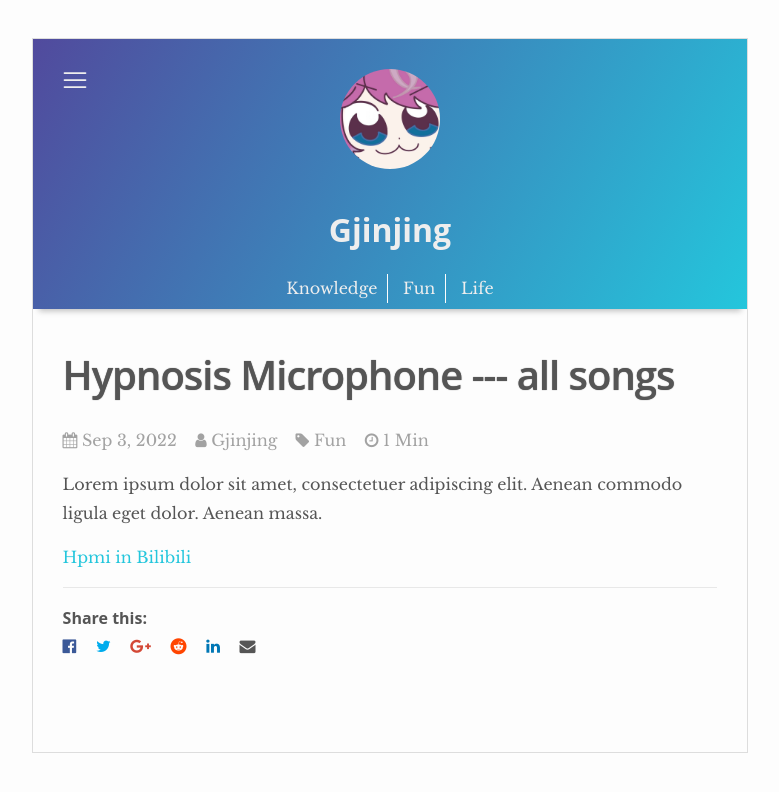
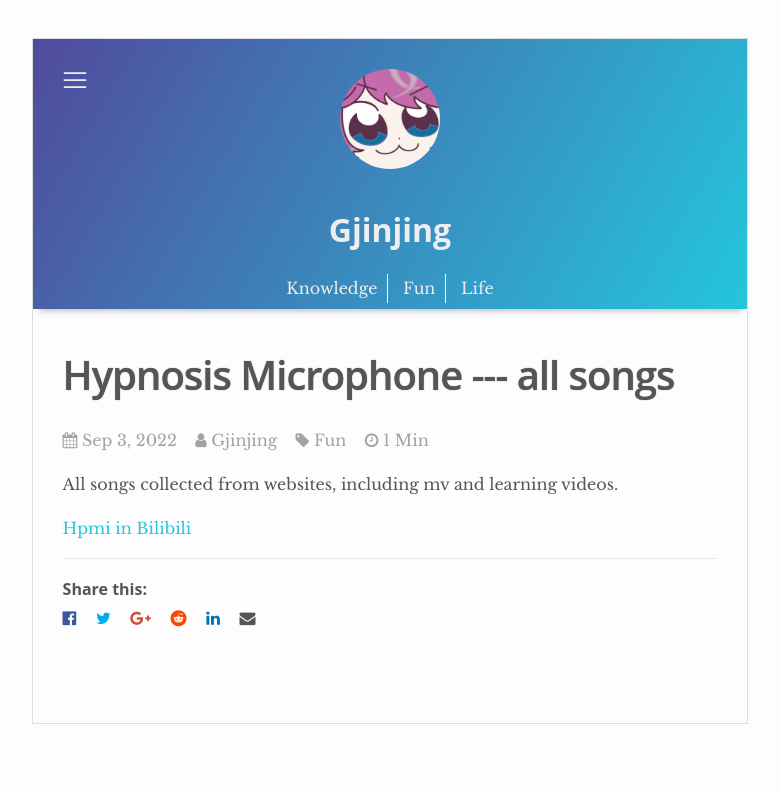
Before and after one commit to gjinjing/gjinjing.github.io, a Jekyll site: the page built from _posts/2016-09-16-fun-1.markdown, in a window 1280 px wide. Shown: the top 792 px of the page, without its empty margins (250-1029 px from the left). Built offline with Jekyll 4.4.1, drawn with Linux system fonts in a browser that asks for light colours; nearby versions of some CDN libraries.

Commit message:
Update 2016-09-16-fun-1.markdown

```diff
--- a/_posts/2016-09-16-fun-1.markdown
+++ b/_posts/2016-09-16-fun-1.markdown
@@ -6,8 +6,8 @@
 categories: fun
 author: gjinjing
 ---
-Lorem ipsum dolor sit amet, consectetuer adipiscing elit. Aenean commodo ligula eget dolor. Aenean massa.
 
+All songs collected from websites, including mv and learning videos.
 
 <!--![]({{site.baseurl}}/images/lost-9.jpg)-->
 
```
